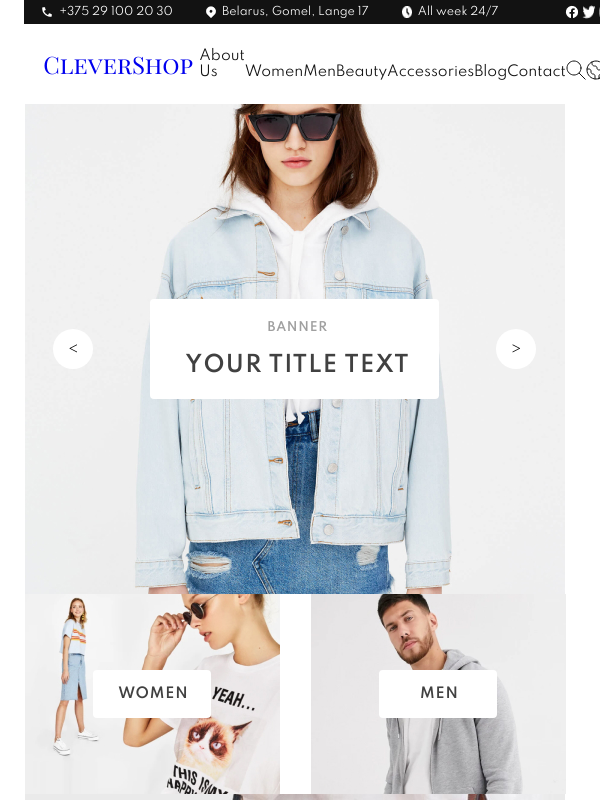
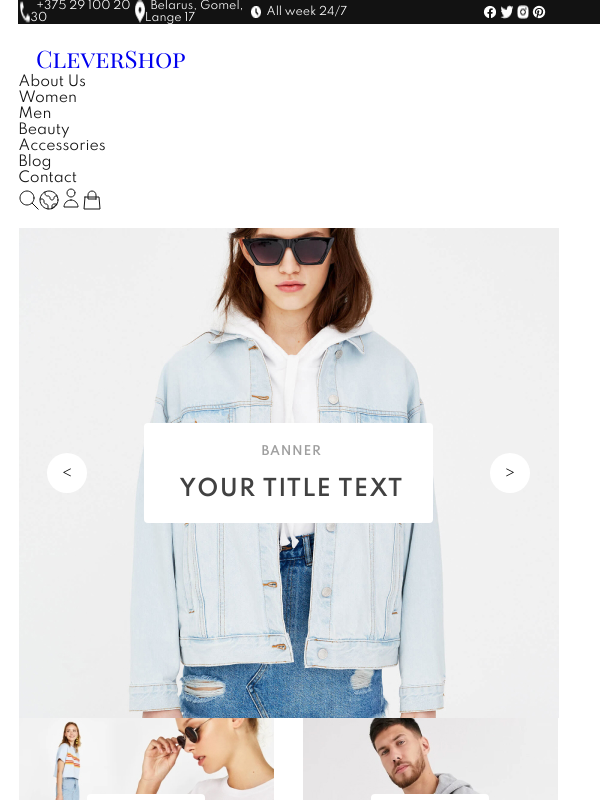
Before and after one commit to vikmillion/training-shop, a React (Create React App) app: page / in a window 600 px wide. Shown: the top 800 px of the page. Built offline with nearby package versions, Linux system fonts and the light colour scheme.

Commit message:
17_02 adaptiv 1

```diff
--- a/src/components/app/App.css
+++ b/src/components/app/App.css
@@ -7,7 +7,7 @@
 }
 
   #root {
-display: flex;
+/* display: flex; */
 /* justify-content: space-around; */
 
 }
--- a/src/components/header/Header.module.css
+++ b/src/components/header/Header.module.css
@@ -5,7 +5,7 @@
   justify-content: space-around;
     /* align-items: center; */
     /* margin-top: 3% ; */
-    /* max-width: 1310px; */
+    max-width: 1310px;
       margin: 3% 0 0 3%;
       padding: 0% 0.1%;
 
@@ -53,17 +53,22 @@ a {
 /* ---------------------- */
 @media (min-width: 768px) and (max-width: 979px) {
     .container {
-        max-width: 870px;
+        /* max-width: 870px; */
     }
 }
-@media (min-width: 481px) and (max-width: 767px) {
+@media (min-width: 361px) and (max-width: 767px) {
+      .container {
+          /* max-width: 360px; */
+          flex-direction: column;
+      }
+
+      .div4 {
+          justify-content: flex-start;
+      }
+}
+@media (max-width:360px) {
     .container {
-        max-width: 620px;
-    }
-}
-@media (max-width:480px) {
-    .container {
-        max-width: 360px;
+        /* max-width: 360px; */
         flex-direction: column
     }
     .div4{
--- a/src/components/header/TopBar.module.css
+++ b/src/components/header/TopBar.module.css
@@ -28,18 +28,20 @@
 
 @media (min-width: 768px) and (max-width: 979px) {
     .container{
-    max-width: 870px;
+    /* max-width: 870px; */
 
 }
 }
 @media (min-width: 481px) and (max-width: 767px)  {
     .container{
-        max-width: 620px;
+        /* max-width: 620px; */
     }
 }
-@media (max-width:480px) {
+@media (max-width:360px) {
     .container {
-        max-width:360px;
+        flex-direction: column;
+
+        /* max-width:360px; */
     }
 }
 
@@ -49,22 +51,28 @@
 
 .div1 {
    display: flex;
+   flex: 20%;
 }
 
 .div2 {
    display: flex;
+     flex: 20%;
 }
 
 .div3 {
    display: flex;
+   flex: 20%;
 }
 
 .div4
-{display: flex;
+{
+    display: flex;
+    flex: 20%;
 }
 
 .div5 {
 display: flex;
+flex: 20%;
 /* flex-basis: 20%; */
 }
 
@@ -77,18 +85,18 @@ display: flex;
 
 /*------------*/
 
-.containerLink{
-    display: flex;
-justify-content: space-around !important;
+/* .containerLink{ */
+    /* display: flex;
+justify-content: space-around !important; */
     /* padding-left: 4%;
     padding-right: 4%; */
     /* margin-top: 2%; */
     /* max-width: 1310px; */
-    flex-basis: auto;
-     margin: 2% 3% 0 3%;
+    /* flex-basis: auto;
+     margin: 2% 3% 0 3%; */
      /* padding: 2% 3% 0 3%; */
-}
-.box_1{
+/* } */
+/* .box_1{
     flex:85%;
     display: flex;
     align-items: center;
@@ -101,12 +109,12 @@ padding: 0%  3%;
    justify-content: flex-end;
 
 
-}
+} */
 
 
-.menu_item{
+/* .menu_item{
     flex:12.5%;
-    /* display: flex; */
+    display: flex;
 font-family: Spartan;
 font-style: normal;
 font-weight: normal;
@@ -114,13 +122,13 @@ font-size: 14px;
 line-height: 16px;
 color: #121212;
  text-decoration: none;
- /* margin-right: 8%; */
+ margin-right: 8%;
  white-space:  nowrap;
 
 }
 .header_logo{
-    /* display: flex; */
-   /* flex: 1; */
+    display: flex;
+   flex: 1;
    font-family: Playfair Display SC;
    font-style: normal;
    font-weight: normal;
@@ -129,4 +137,4 @@ color: #121212;
    text-decoration: none;
    color: #121212;
    padding-right: 7%;
-}
+} */
--- a/src/pages/main-page/Main.module.css
+++ b/src/pages/main-page/Main.module.css
@@ -1,37 +1,39 @@
 @media (min-width: 768px) and (max-width: 979px) {
     .container {
-        max-width: 870px;
+        /* max-width: 870px; */
+        flex-direction: column;
 
     }
     .textAfter{
-        max-width: 870px;
+        /* max-width: 870px; */
         flex-direction: column;
     }
 
 }
 
-@media (min-width: 481px) and (max-width: 767px) {
+@media (min-width: 450px) and (max-width: 767px) {
     .container {
-        max-width: 620px; flex-direction: column;
+        /* max-width: 620px;  */
+        flex-direction: column;
     }
     .textAfter{
-         max-width: 620px;
+         /* max-width: 620px; */
          flex-direction: column;
     }
 }
 
-@media (max-width:480px) {
+@media (max-width:449px) {
     .container {
         max-width: 360px;
         flex-direction: column;
     }
     .div2_1{
-        flex-direction: column;
+        /* flex-direction: column;
         justify-content: center;
-        align-items: flex-end;
+        align-items: flex-end; */
     }
     .textAfter{
-         max-width: 360px;
+         /* max-width: 360px; */
          flex-direction: column;
     }
 }
```
